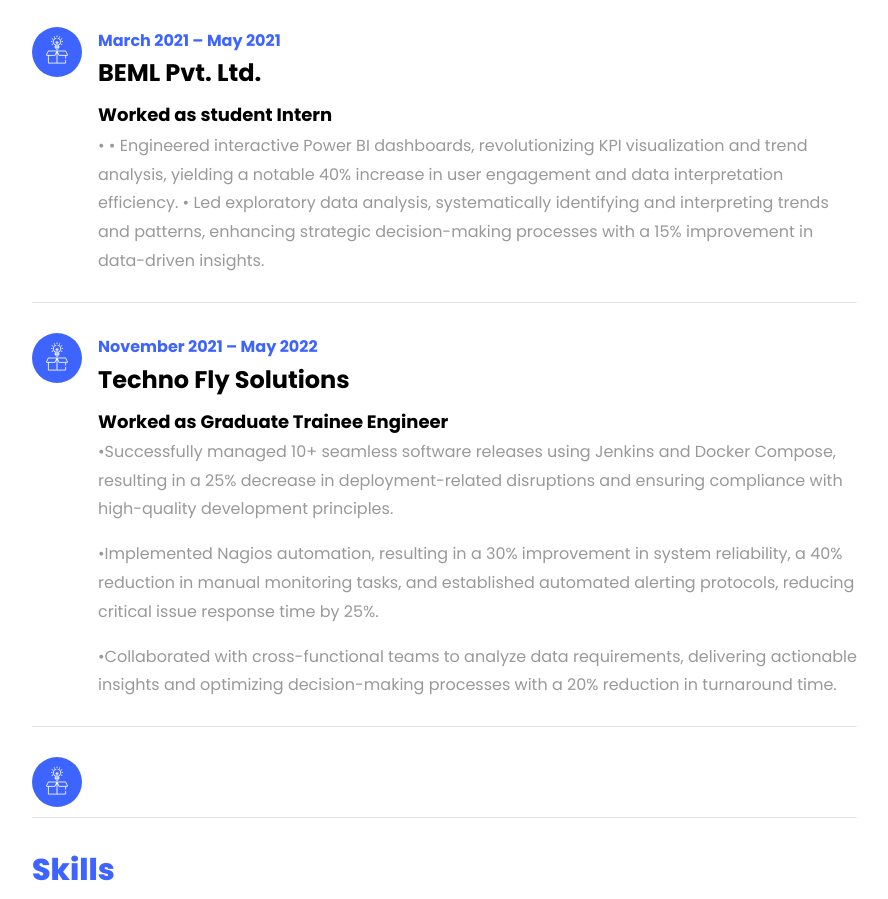
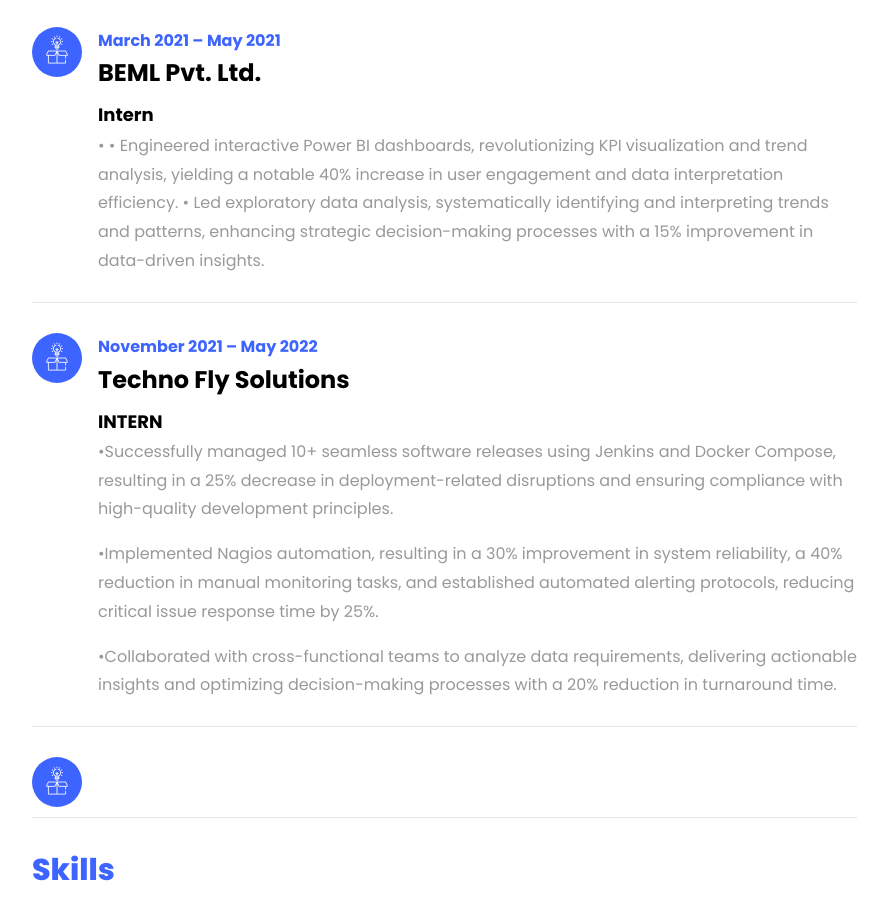
Before and after one commit to manojgowdajayaswamy/manoj.jayaswamy.github.io, a plain HTML site: page index.html in a window 1280 px wide. Shown: the part 2178-3077 px from the top of the page, without its empty margins (338-1226 px from the left). Drawn offline with Linux system fonts and the light colour scheme; files whose address does not match are found by name.

Commit message:
Update index.html

```diff
--- a/index.html
+++ b/index.html
@@ -162,7 +162,7 @@
 
 
 		    					<h2>BEML Pvt. Ltd.</h2>
-		    					<span class="position">Worked as student Intern</span>
+		    					<span class="position"> Intern </span>
 		    					<p>•	•	Engineered interactive Power BI dashboards, revolutionizing KPI visualization and trend analysis, yielding a notable 40% increase in user engagement and data interpretation efficiency.
 •	Led exploratory data analysis, systematically identifying and interpreting trends and patterns, enhancing strategic decision-making processes with a 15% improvement in data-driven insights.
  </p>
@@ -175,7 +175,7 @@
 					    	<div class="text pl-3">
 								<span class="date">November 2021 – May 2022 </span>
 		    					<h2>Techno Fly Solutions</h2>
-		    					<span class="position">Worked as Graduate Trainee Engineer</span>
+		    					<span class="position"> INTERN </span>
 		    					<p>•Successfully managed 10+ seamless software releases using Jenkins and Docker Compose, resulting in a 25% decrease in deployment-related disruptions and ensuring compliance with high-quality development principles.</p>
 												<p>•Implemented Nagios automation, resulting in a 30% improvement in system reliability, a 40% reduction in manual monitoring tasks, and established automated alerting protocols, reducing critical issue response time by 25%.</p>
 									<p>•Collaborated with cross-functional teams to analyze data requirements, delivering actionable insights and optimizing decision-making processes with a 20% reduction in turnaround time.</p>
```
